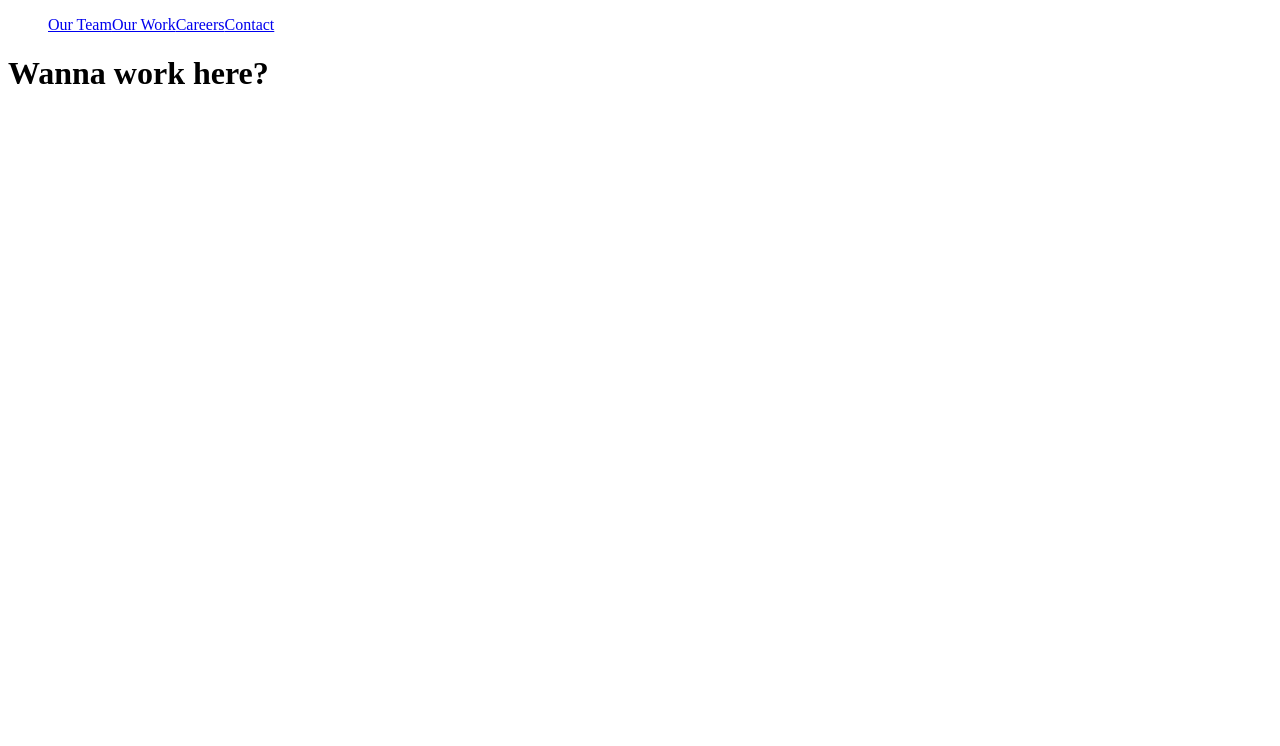
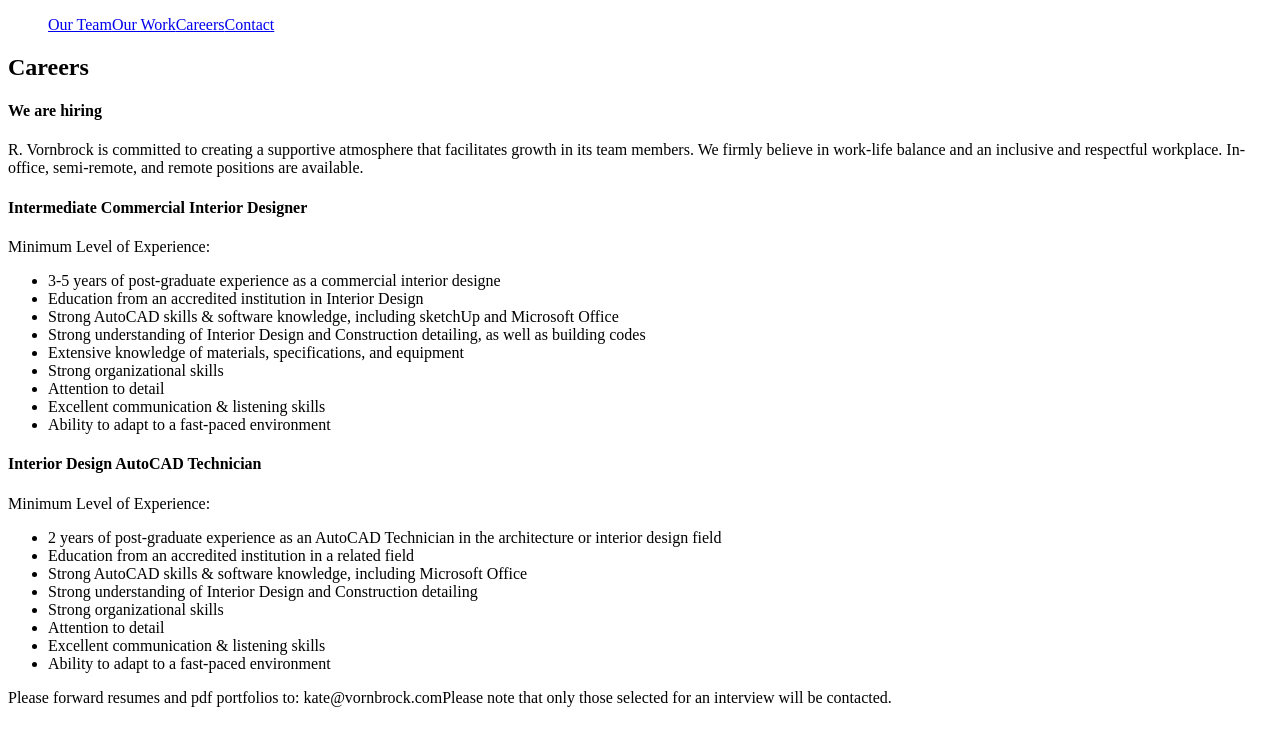
Before and after one commit to HouliHeeler/Vornbrock, a React (Create React App) app: page /Careers in a window 1280 px wide. Shown: the top 746 px of the page. Built offline with nearby package versions, Linux system fonts and the light colour scheme.

Commit message:
fill out Careers content

```diff
--- a/src/pages/Careers.js
+++ b/src/pages/Careers.js
@@ -3,7 +3,42 @@
 const Careers = () => {
   return (
     <div>
-      <h1>Wanna work here?</h1>
+      <section>
+        <h1>Careers</h1>
+      </section>
+      <section>
+        <h4>We are hiring</h4>
+        <p>
+        R. Vornbrock is committed to creating a supportive atmosphere that facilitates growth in its team members. We firmly believe in work-life balance and an inclusive and respectful workplace. In-office, semi-remote, and remote positions are available.
+        </p>
+        <h4>Intermediate Commercial Interior Designer</h4>
+        <span>Minimum Level of Experience:</span>
+        <ul>
+          <li>3-5 years of post-graduate experience as a commercial interior designe</li>
+          <li>Education from an accredited institution in Interior Design</li>
+          <li>Strong AutoCAD skills &amp; software knowledge, including sketchUp and Microsoft Office</li>
+          <li>Strong understanding of Interior Design and Construction detailing, as well as building codes </li>
+          <li>Extensive knowledge of materials, specifications, and equipment</li>
+          <li>Strong organizational skills</li>
+          <li>Attention to detail</li>
+          <li>Excellent communication &amp; listening skills</li>
+          <li>Ability to adapt to a fast-paced environment</li>
+        </ul>
+        <h4>Interior Design AutoCAD Technician</h4>
+        <span>Minimum Level of Experience:</span>
+        <ul>
+          <li>2 years of post-graduate experience as an AutoCAD Technician in the architecture or interior design field</li>
+          <li>Education from an accredited institution in a related field</li>
+          <li>Strong AutoCAD skills &amp; software knowledge, including Microsoft Office</li>
+          <li>Strong understanding of Interior Design and Construction detailing</li>
+          <li>Strong organizational skills</li>
+          <li>Attention to detail</li>
+          <li>Excellent communication &amp; listening skills</li>
+          <li>Ability to adapt to a fast-paced environment</li>
+        </ul>
+        <span>Please forward resumes and pdf portfolios to: kate@vornbrock.com</span>
+        <span>Please note that only those selected for an interview will be contacted.</span>
+      </section>
     </div>
   );
 };
```
